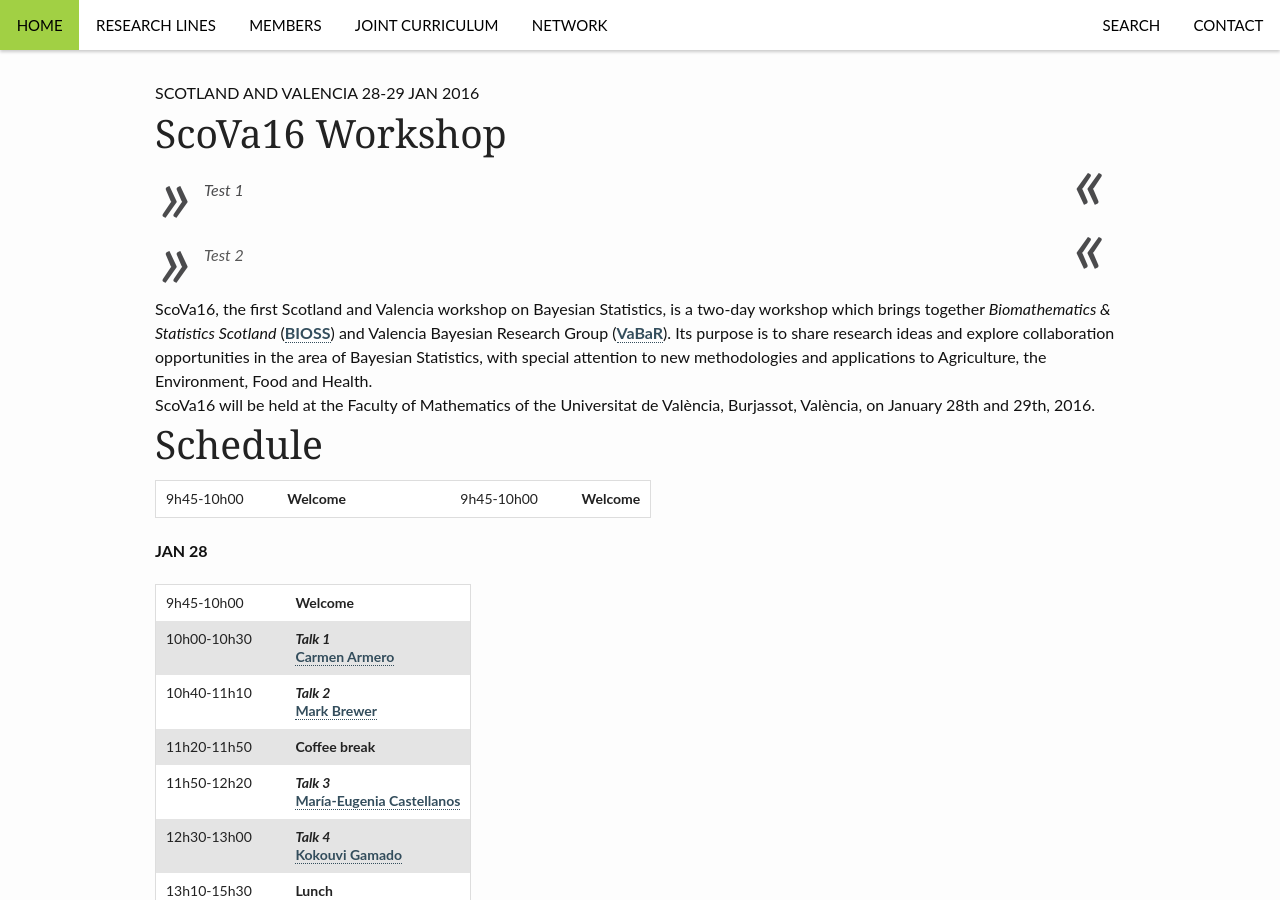
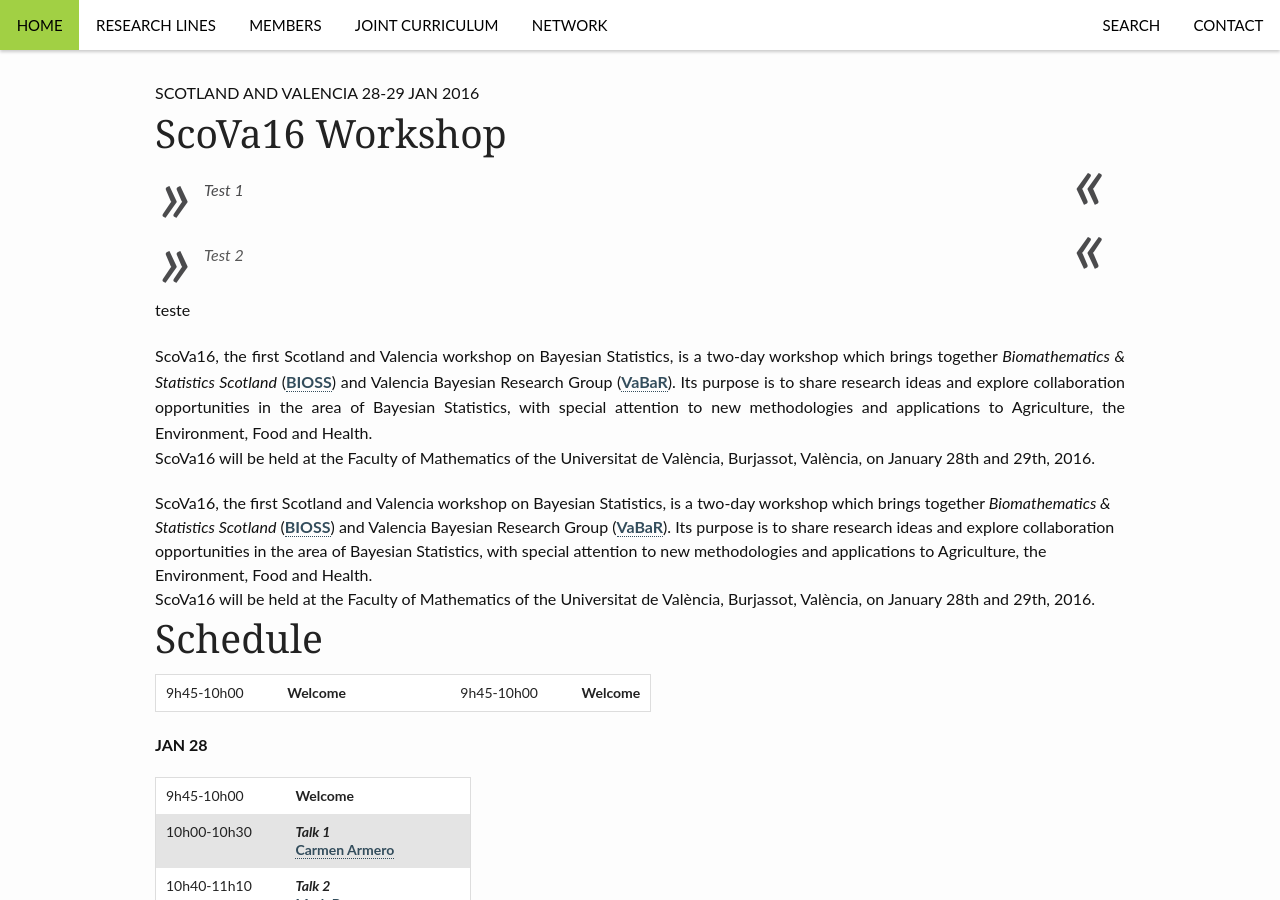
Before and after one commit to VABAR/VABAR.github.io, a Jekyll site: the page built from _posts/events/2015-11-25-ScoVa16.md, in a window 1280 px wide and 900 px high. Built offline with Jekyll 4.4.1, drawn with Linux system fonts in a browser that asks for light colours.

Commit message:
Update 2015-11-25-ScoVa16.md

```diff
--- a/_posts/events/2015-11-25-ScoVa16.md
+++ b/_posts/events/2015-11-25-ScoVa16.md
@@ -11,6 +11,11 @@
 <blockquote> Test 1 </blockquote>
 
 > Test 2
+
+teste
+<p style='text-align: justify;'>
+ScoVa16, the first Scotland and Valencia workshop on Bayesian Statistics, is a two-day workshop which brings together <i>Biomathematics & Statistics Scotland</i> (<a href="http://www.bioss.ac.uk/">BIOSS</a>) and Valencia Bayesian Research Group (<a href="http://vabar.github.io/">VaBaR</a>). Its purpose is to share research ideas and explore collaboration opportunities in the area of Bayesian Statistics, with special attention to new methodologies and applications to Agriculture, the Environment, Food and Health. <br> ScoVa16 will be held at the Faculty of Mathematics of the Universitat de València, Burjassot, València, on January 28th and 29th, 2016.
+</p>
 
 <div class="align-justify">
 ScoVa16, the first Scotland and Valencia workshop on Bayesian Statistics, is a two-day workshop which brings together <i>Biomathematics & Statistics Scotland</i> (<a href="http://www.bioss.ac.uk/">BIOSS</a>) and Valencia Bayesian Research Group (<a href="http://vabar.github.io/">VaBaR</a>). Its purpose is to share research ideas and explore collaboration opportunities in the area of Bayesian Statistics, with special attention to new methodologies and applications to Agriculture, the Environment, Food and Health. <br> ScoVa16 will be held at the Faculty of Mathematics of the Universitat de València, Burjassot, València, on January 28th and 29th, 2016.
```
